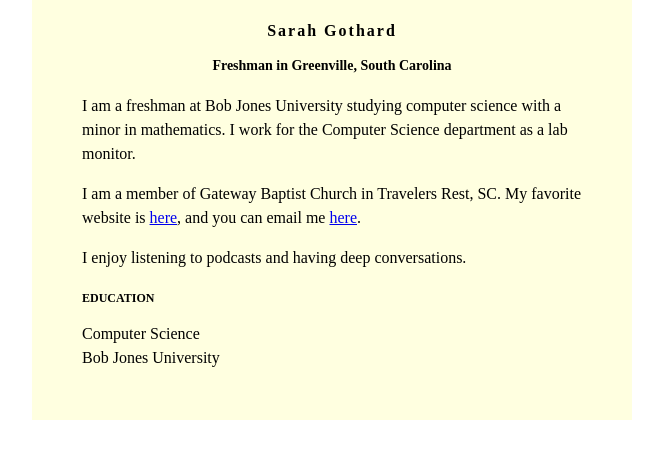
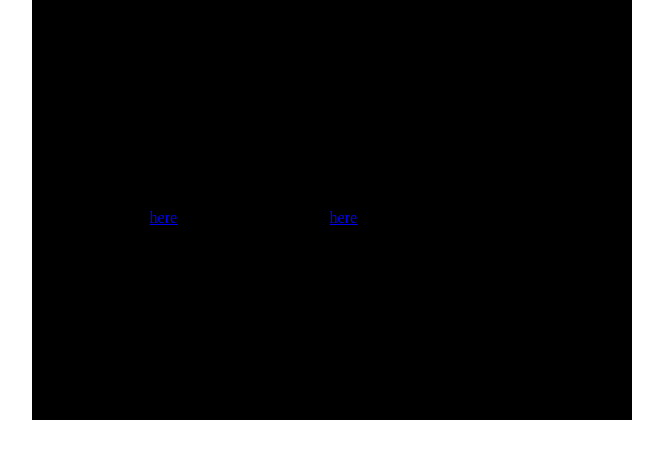
Before and after one commit to abramsandoval/abramsandoval.github.io, a plain HTML site: page index.html in a window 1280 px wide. Shown: the whole page, without its empty margins (308-971 px from the left). Drawn offline with Linux system fonts and the light colour scheme.

Commit message:
Change content background color to black

```diff
--- a/index.html
+++ b/index.html
@@ -6,7 +6,7 @@ body {
     font-family: roman;
 }
 #content {
-    background: lightyellow;
+    background: black;
     min-width: 200px;
     max-width: 500px;
     padding: 50px;
```
